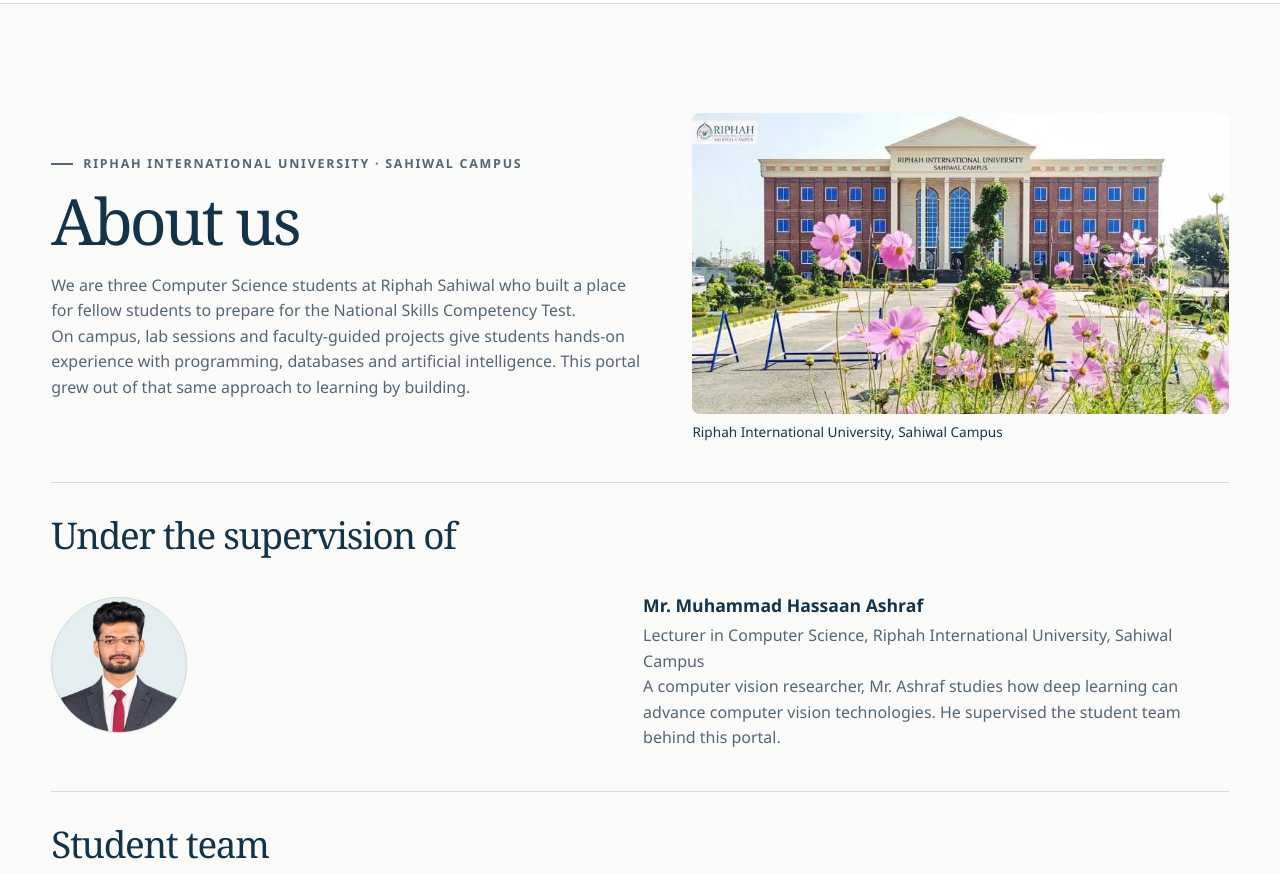
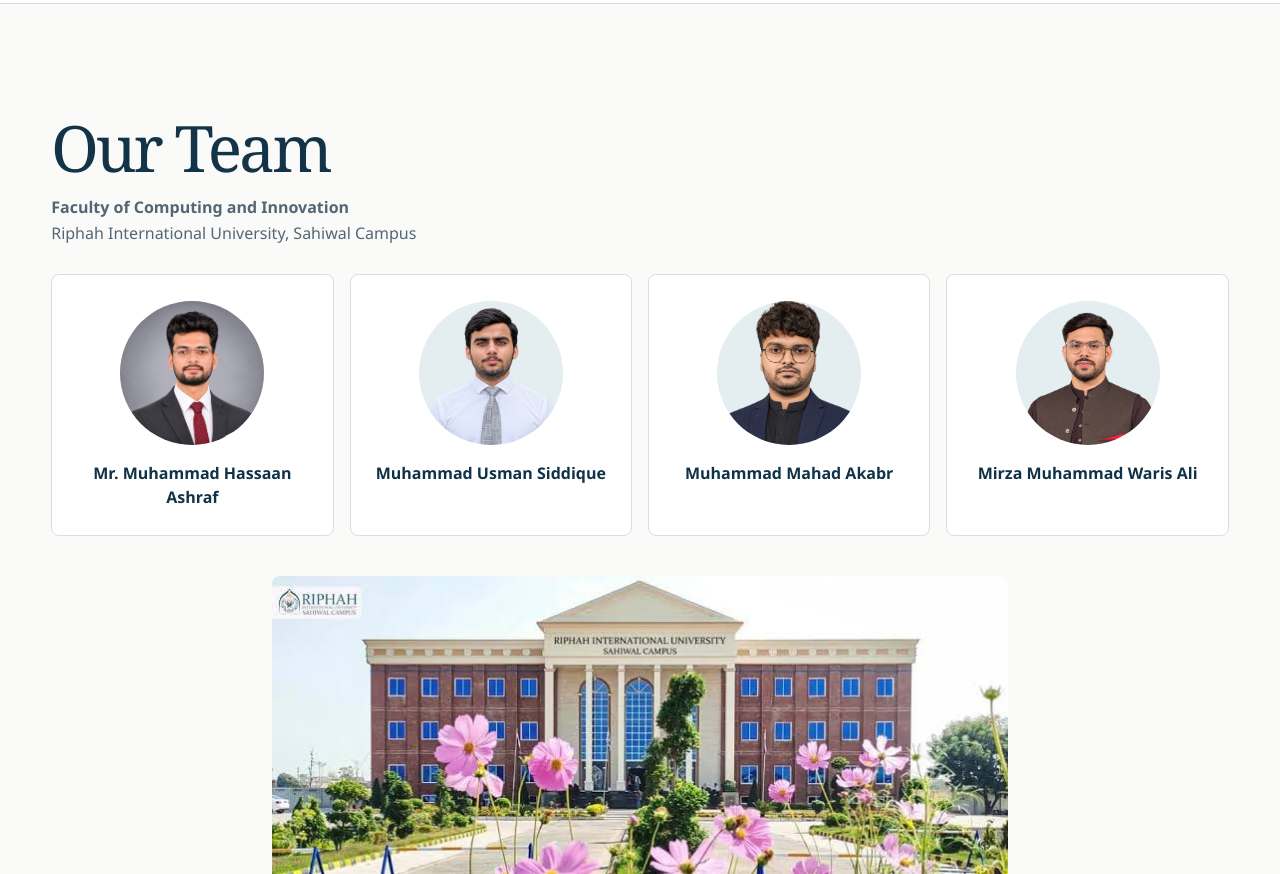
Before and after one commit to usman-ltd/nsct-preparation-portal, a website: page public/about/index.html in a window 1280 px wide. Shown: the part 78-952 px from the top of the page. Drawn offline with Linux system fonts and the light colour scheme.

Commit message:
Present the portal team together above the campus address

```diff
--- a/public/about/index.html
+++ b/public/about/index.html
@@ -3,7 +3,7 @@
 <head>
   <meta charset="utf-8"><meta name="viewport" content="width=device-width, initial-scale=1">
   <title>About Us | NSCT Preparation Portal</title>
-  <meta name="description" content="Meet the supervisor and student developers behind the NSCT Preparation Portal at Riphah International University, Sahiwal Campus.">
+  <meta name="description" content="Meet the team behind the NSCT Preparation Portal at Riphah International University, Sahiwal Campus.">
   <link rel="canonical" href="https://riphahsahiwalnsct.netlify.app/about/">
   <link rel="icon" href="/riphah.jpg"><link rel="stylesheet" href="/portal.css">
 </head>
@@ -12,21 +12,20 @@
 <header><div class="wrap mast"><a class="brand" href="/" aria-label="Portal home"><img src="/riphah.jpg" alt="Riphah International University Sahiwal Campus"></a>
 <nav aria-label="Main navigation"><a class="navlink" href="/">Student portal</a><a class="navlink" href="/about/" aria-current="page">About Us</a></nav></div></header>
 <main id="main" class="wrap about">
-  <section class="about-intro">
-    <div><div class="eyebrow">Riphah International University · Sahiwal Campus</div><h1>About us</h1>
-    <p>We are three Computer Science students at Riphah Sahiwal who built a place for fellow students to prepare for the National Skills Competency Test.</p>
-    <p>On campus, lab sessions and faculty-guided projects give students hands-on experience with programming, databases and artificial intelligence. This portal grew out of that same approach to learning by building.</p></div>
-    <figure><img src="campus.jpg" alt="Riphah Sahiwal campus building viewed from the garden"><figcaption>Riphah International University, Sahiwal Campus</figcaption></figure>
+  <section aria-labelledby="team-title">
+    <h1 id="team-title">Our Team</h1>
+    <p class="affiliation"><strong>Faculty of Computing and Innovation</strong><br>Riphah International University, Sahiwal Campus</p>
+    <ul class="team">
+      <li><span class="portrait"><img src="hassaan.jpg" alt=""></span><span>Mr. Muhammad Hassaan Ashraf</span></li>
+      <li><span class="portrait"><img src="usman.png" alt="" class="closer"></span><span>Muhammad Usman Siddique</span></li>
+      <li><span class="portrait"><img src="mahad.png" alt=""></span><span>Muhammad Mahad Akabr</span></li>
+      <li><span class="portrait"><img src="waris.png" alt=""></span><span>Mirza Muhammad Waris Ali</span></li>
+    </ul>
   </section>
-  <section class="about-section"><h2>Under the supervision of</h2>
-    <article class="supervisor"><img class="portrait" src="hassaan.png" alt="Mr. Muhammad Hassaan Ashraf"><div><h3>Mr. Muhammad Hassaan Ashraf</h3>
-    <p>Lecturer in Computer Science, Riphah International University, Sahiwal Campus</p><p>A computer vision researcher, Mr. Ashraf studies how deep learning can advance computer vision technologies. He supervised the student team behind this portal.</p></div></article>
-  </section>
-  <section class="about-section"><h2>Student team</h2><div class="team">
-    <article><img class="portrait" src="usman.png" alt="Muhammad Usman Siddique"><h3>Muhammad Usman Siddique</h3><p class="small">Student ID F23-BSCS-0034</p><p>Full-stack web development, backend services and databases.</p></article>
-    <article><img class="portrait" src="mahad.png" alt="Muhammad Mahad Akabr"><h3>Muhammad Mahad Akabr</h3><p class="small">Student ID F23-BSCS-0025</p><p>Cybersecurity and mobile application development.</p></article>
-    <article><img class="portrait" src="waris.png" alt="Mirza Muhammad Waris Ali"><h3>Mirza Muhammad Waris Ali</h3><p class="small">Student ID F23-BSCS-0039</p><p>Web development and full-stack Flutter applications.</p></article>
-  </div></section>
+  <figure class="campus">
+    <img src="campus.jpg" alt="Riphah Sahiwal campus building viewed from the garden">
+    <figcaption><strong>Riphah International University, Sahiwal Campus</strong><br>Lahore-Multan Road Near Pakpattan Bypass, Sahiwal, 57000</figcaption>
+  </figure>
   <section class="about-section"><h2>How to study with the portal</h2><dl class="study-notes">
     <dt>Choose your paper</dt><dd>Practise with 20, 50 or 100 questions. A combined paper covers ten subjects using the blueprint on the portal homepage.</dd>
     <dt>Focus on a subject</dt><dd>Select one subject for a focused session, or combine several. Their blueprint weights determine their relative shares of your paper, rounded to whole questions.</dd>
--- a/public/portal.css
+++ b/public/portal.css
@@ -873,25 +873,49 @@ details p {
   background-size: 30px 30px; mask-image: linear-gradient(90deg, transparent, black);
 }
 .about { padding-block: clamp(2rem, 5vw, 4.5rem); }
-.about-intro, .supervisor { display: grid; align-items: center; gap: clamp(1.25rem, 4vw, 3.5rem); }
-.about-intro { grid-template-columns: 1.1fr 1fr; }
-.about-intro h1 { margin: .6rem 0 1rem; }
-.about figure { margin: 0; }
-.about figure img { display: block; width: 100%; border-radius: .5rem; }
-.about figcaption { margin-top: .5rem; font-size: .85rem; }
-.about-section { border-top: 1px solid #cedadc; margin-top: 2.5rem; padding-top: 2rem; }
-.about-section h2 { margin-bottom: 1.5rem; }
-.supervisor { grid-template-columns: auto minmax(0, 64ch); }
-.about h3 { margin: .75rem 0 .3rem; }
-.about p { line-height: 1.6; }
-.portrait { width: 8.5rem; height: 8.5rem; border-radius: 50%; object-fit: cover; object-position: center 18%; background: #e4edef; border: 1px solid #cbdadd; }
-.team { display: grid; grid-template-columns: repeat(3,minmax(0,1fr)); gap: 1.25rem; }
-.team article { padding: 1.5rem; background: white; border: 1px solid #d5dfe1; border-radius: .5rem; }
-.team p { margin: .35rem 0; }
+#team-title { margin: 0; }
+.affiliation { margin: .75rem 0 1.75rem; line-height: 1.6; }
+.team {
+  list-style: none;
+  display: grid;
+  grid-template-columns: repeat(4, minmax(0, 1fr));
+  gap: 1rem;
+  padding: 0;
+  margin: 0;
+}
+.team li {
+  display: flex;
+  flex-direction: column;
+  align-items: center;
+  gap: 1rem;
+  padding: 1.6rem .85rem;
+  text-align: center;
+  background: white;
+  border: 1px solid #d5dfe1;
+  border-radius: .5rem;
+  color: var(--navy);
+  font-weight: 700;
+}
+.portrait {
+  display: block;
+  width: min(9rem, 100%);
+  aspect-ratio: 1;
+  overflow: hidden;
+  border-radius: 50%;
+  background: #e4edef;
+}
+.portrait img { display: block; width: 100%; height: 100%; object-fit: cover; object-position: center 18%; }
+.portrait .closer { transform: scale(1.13); transform-origin: center top; }
+.campus { margin: 2.5rem auto; max-width: 46rem; }
+.campus img { display: block; width: 100%; height: auto; border-radius: .5rem; }
+.campus figcaption { margin-top: .75rem; line-height: 1.6; }
 .study-notes { max-width: 75ch; }
 .study-notes dt { font-weight: 700; }
 .study-notes dd { margin: .35rem 0 1.2rem; }
-@media (max-width: 720px) {
-  .about-intro, .team { grid-template-columns: 1fr; }
-  .supervisor { grid-template-columns: 1fr; gap: .4rem; }
+@media (max-width: 850px) {
+  .team { grid-template-columns: repeat(2, minmax(0, 1fr)); }
 }
+@media (max-width: 420px) {
+  .team { gap: .6rem; }
+  .team li { padding: 1rem .6rem; font-size: .95rem; }
+}
```
Also changed, not shown: public/about/hassaan.jpg (added).
